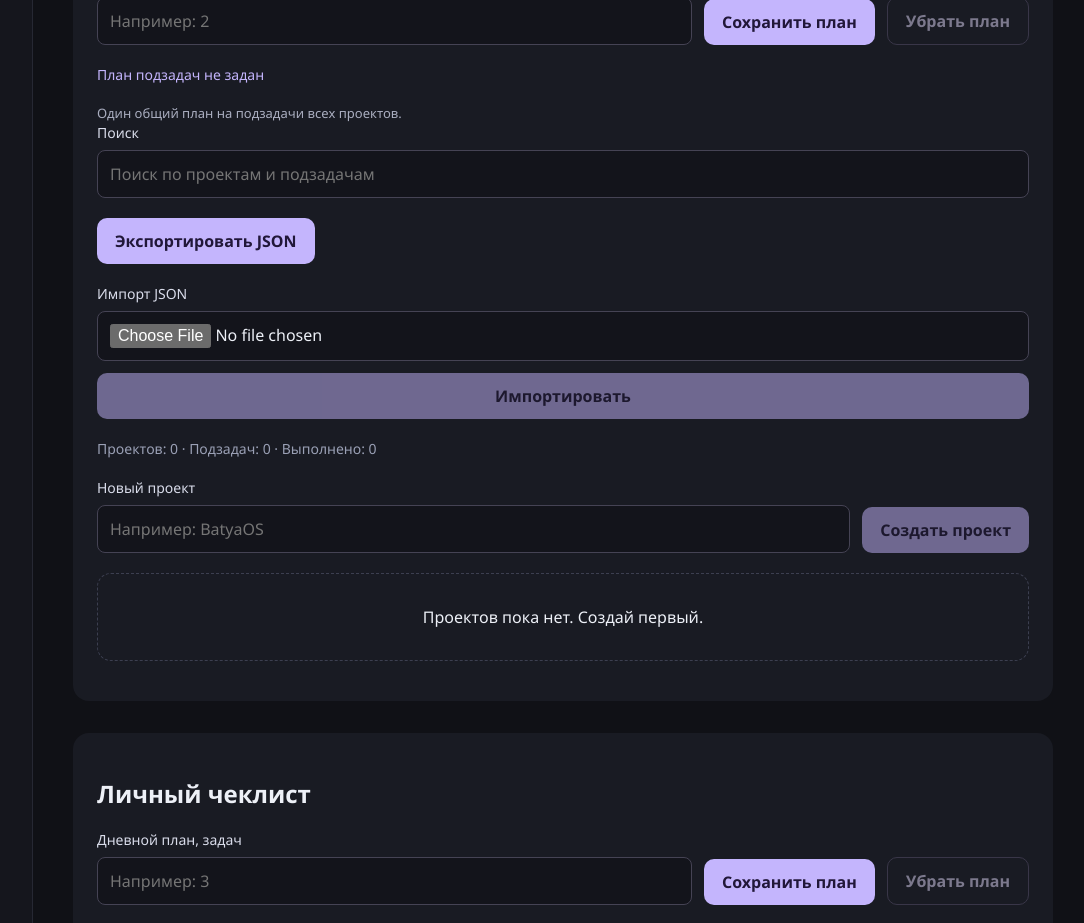
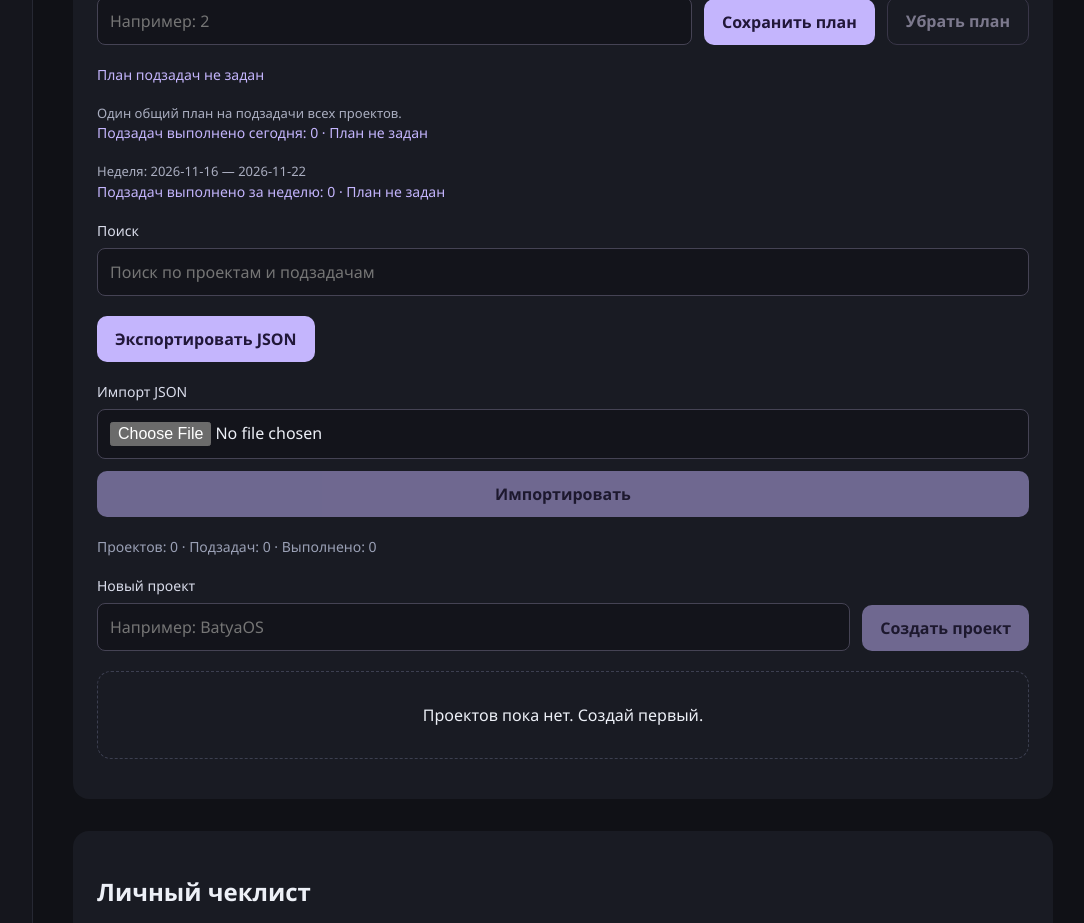
Before and after one commit to SergeyKozyrevSC/batya-os, a React (Vite) app: page / in a window 1280 px wide. Shown: the part 1100-2023 px from the top of the page, without its empty margins (187-1271 px from the left). Built offline with nearby package versions, Linux system fonts and the light colour scheme.

Commit message:
Add project task daily and weekly progress

```diff
--- a/src/App.tsx
+++ b/src/App.tsx
@@ -389,6 +389,18 @@ export default function App() {
   const currentWeek = getWeekRange(todayDate);
 
   const completedThisWeekCount = tasks.filter(
+    (task) =>
+      task.isCompleted &&
+      task.completedAt !== null &&
+      task.completedAt >= currentWeek.start &&
+      task.completedAt <= currentWeek.end,
+  ).length;
+
+  const completedProjectTasksTodayCount = projectTasks.filter(
+    (task) => task.isCompleted && task.completedAt === todayDate,
+  ).length;
+
+  const completedProjectTasksThisWeekCount = projectTasks.filter(
     (task) =>
       task.isCompleted &&
       task.completedAt !== null &&
@@ -1549,6 +1561,57 @@ export default function App() {
                 {projectPlanMessage}
               </p>
             )}
+            <div className="personal-plan-progress">
+              <p className="task-summary" role="status">
+                {projectPlan?.dailyTarget != null
+                  ? `Подзадачи сегодня: ${completedProjectTasksTodayCount} / ${projectPlan.dailyTarget} · ${Math.round(
+                      (completedProjectTasksTodayCount /
+                        projectPlan.dailyTarget) *
+                        100,
+                    )}%`
+                  : `Подзадач выполнено сегодня: ${completedProjectTasksTodayCount} · План не задан`}
+              </p>
+
+              {projectPlan?.dailyTarget != null && (
+                <progress
+                  className="personal-plan-progress-bar"
+                  aria-label="Выполнение дневного плана подзадач проектов"
+                  max={projectPlan.dailyTarget}
+                  value={Math.min(
+                    completedProjectTasksTodayCount,
+                    projectPlan.dailyTarget,
+                  )}
+                />
+              )}
+            </div>
+
+            <div className="personal-plan-progress">
+              <p className="form-hint">
+                Неделя: {currentWeek.start} — {currentWeek.end}
+              </p>
+
+              <p className="task-summary" role="status">
+                {projectPlan?.dailyTarget != null
+                  ? `Подзадачи за неделю: ${completedProjectTasksThisWeekCount} / ${projectPlan.dailyTarget * 7} · ${Math.round(
+                      (completedProjectTasksThisWeekCount /
+                        (projectPlan.dailyTarget * 7)) *
+                        100,
+                    )}%`
+                  : `Подзадач выполнено за неделю: ${completedProjectTasksThisWeekCount} · План не задан`}
+              </p>
+
+              {projectPlan?.dailyTarget != null && (
+                <progress
+                  className="personal-plan-progress-bar"
+                  aria-label="Выполнение недельного плана подзадач проектов"
+                  max={projectPlan.dailyTarget * 7}
+                  value={Math.min(
+                    completedProjectTasksThisWeekCount,
+                    projectPlan.dailyTarget * 7,
+                  )}
+                />
+              )}
+            </div>
             <div className="form-field project-search">
               <label htmlFor="project-search">Поиск</label>
 
```
